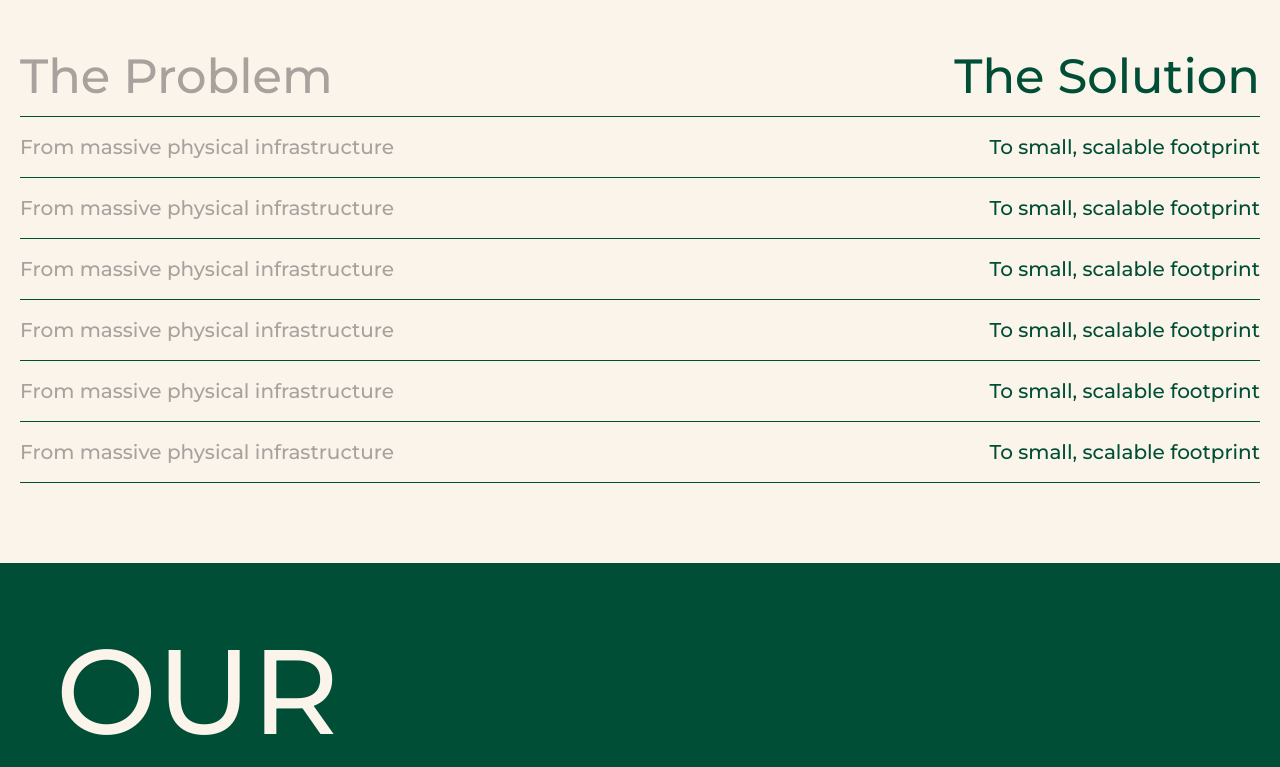
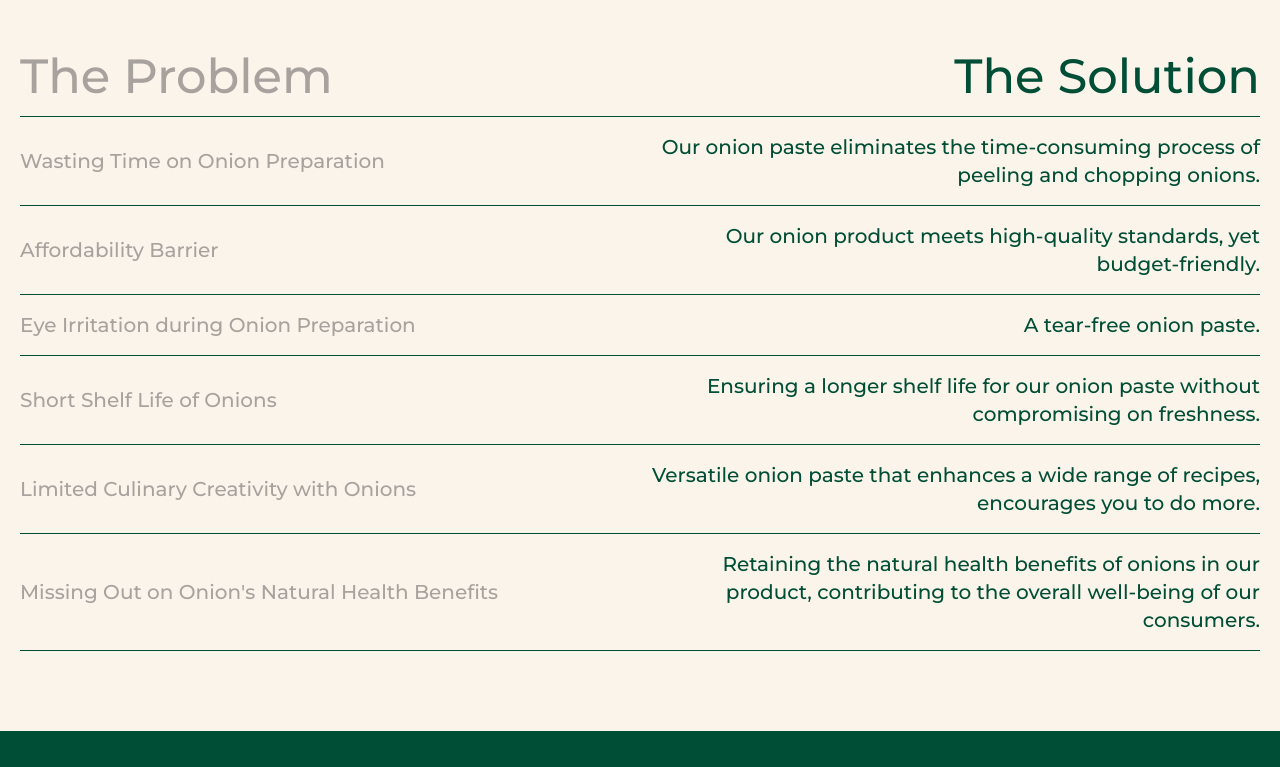
Before and after one commit to Michael-Nwachukwu/Jinjasee, a React (Vite) app: page /our-product in a window 1280 px wide. Shown: the part 580-1347 px from the top of the page. Built offline with nearby package versions, Linux system fonts and the light colour scheme.

Commit message:
Updates to the interface

```diff
--- a/src/macros/AboutBlock.jsx
+++ b/src/macros/AboutBlock.jsx
@@ -26,11 +26,24 @@ const AboutBlock = () => {
             </div>
             <div className="grid sm:grid-cols-2 gap-6 sm:gap-24 mx-5 sm:mx-8 text-primary-green">
                 <div>
-                    <p className="font-semibold text-2xl sm:text-xl">We're on a mission to help farmers provide for the planet, without harming the earth.</p>
+                    <p className="font-semibold text-2xl sm:text-xl">We're on a mission to reduce post harvest loss. Provide all year availability of farm produce and  help farmers max their potential without fear of producing "too much"</p>
                 </div>
                 <div>
-                    <p className="font-medium text-md">We believe that creating the future the world wants requires changing how the world grows. That’s why Enko® discovers and develops novel products for farmers to protect their crops from pests and disease. Our discovery platform, ENKOMPASS™, uses DNA-encoded libraries, AI, Structure-Based Design, and Machine Learning to find and select the right treatments for the right targets faster and more effectively than traditional R&D methods. By providing farmers with new tools to grow their crops successfully and sustainably, we hope to open the door for increased adoption of other data-driven and emerging technologies in agriculture.
-                    Led by a team of proven scientists, entrepreneurs, and industry veterans, Enko’s innovative science, agile design, and discovery of new modes of action is producing next-generation crop protection solutions that will overcome critical challenges facing the industry.</p>
+                    <div className="font-medium text-md space-y-4">
+
+                        <p>
+                            Jinjasee Global LTD is a pioneering food processing company located in Lagos, Nigeria. Our business is dedicated to creating sustainable post-harvest solutions through a combination of high-quality food processing and consulting services. We understand the critical need to reduce food waste and enhance the value of agricultural produce.
+                        </p>
+
+                        <p>
+                            Our food processing endeavors focus on turning fresh, locally sourced ingredients, like onions, into long-lasting, convenient products, such as natural onion paste, that offer consumers both nutritional benefits and ease of use. Simultaneously, our consulting services extend support to farmers and producers, providing them with the knowledge and tools to improve post-harvest practices, reduce losses, and enhance the overall quality and shelf life of their products.
+                        </p>
+
+                        <p>
+                            Our integrated approach not only reduces food wastage but also aids in boosting local economies, promoting sustainable agriculture, and ensuring that consumers have access to healthier options.
+                        </p>
+
+                    </div>
 
 
                     <div className="w-full py-8">
--- a/src/macros/Benefits.jsx
+++ b/src/macros/Benefits.jsx
@@ -2,28 +2,28 @@ import React from 'react'
 
 const data = [
     {
-        problem: "From massive physical infrastructure",
-        solution: "To small, scalable footprint"
+        problem: "Wasting Time on Onion Preparation",
+        solution: "Our onion paste eliminates the time-consuming process of peeling and chopping onions."
     },
     {
-        problem: "From massive physical infrastructure",
-        solution: "To small, scalable footprint"
+        problem: "Affordability Barrier",
+        solution: "Our onion product meets high-quality standards, yet budget-friendly."
     },
     {
-        problem: "From massive physical infrastructure",
-        solution: "To small, scalable footprint"
+        problem: "Eye Irritation during Onion Preparation",
+        solution: "A tear-free onion paste."
     },
     {
-        problem: "From massive physical infrastructure",
-        solution: "To small, scalable footprint"
+        problem: "Short Shelf Life of Onions",
+        solution: "Ensuring a longer shelf life for our onion paste without compromising on freshness."
     },
     {
-        problem: "From massive physical infrastructure",
-        solution: "To small, scalable footprint"
+        problem: "Limited Culinary Creativity with Onions",
+        solution: "Versatile onion paste that enhances a wide range of recipes, encourages you to do more."
     },
     {
-        problem: "From massive physical infrastructure",
-        solution: "To small, scalable footprint"
+        problem: "Missing Out on Onion's Natural Health Benefits",
+        solution: "Retaining the natural health benefits of onions in our product, contributing to the overall well-being of our consumers."
     },
 ]
 
@@ -43,10 +43,10 @@ const Benefits = () => {
                 {data.map((data, index) => {
                     return(
                         <li key={index} className="flex justify-between items-center border-b border-primary-green py-4">
-                            <p className="text-[#a8a29e] text-sm sm:text-xl font-medium">
+                            <p className="text-[#a8a29e] text-sm sm:text-xl font-medium w-2/4">
                                 {data.problem}
                             </p>
-                            <p className="text-primary-green text-sm sm:text-xl font-medium text-right">
+                            <p className="text-primary-green text-sm sm:text-xl font-medium text-right w-2/4">
                                 {data.solution}
                             </p>
                         </li>
--- a/src/macros/Footer.jsx
+++ b/src/macros/Footer.jsx
@@ -8,7 +8,7 @@ const Footer = () => {
 
     const navLinks = [
         {title: 'About Jinjasee', to: '/about-jinjasee'},
-        {title: 'Explore our product', to: '/our-product'},
+        {title: 'our product', to: '/our-product'},
         {title: 'Recent Updates', to: '/our-blog'},
         {title: 'Keep in touch', to: '/contact-jinjasee'},
     ];
--- a/src/macros/Mission.jsx
+++ b/src/macros/Mission.jsx
@@ -7,17 +7,17 @@ function classNames(...classes) {
 
 const Mission = () => {
     let [categories] = useState({
-        "Take action": [
-          "Lorem ipsum dolor, sit amet consectetur adipisicing elit. Laboriosam sed architecto optio expedita quaerat debitis neque incidunt, at qui reiciendis recusandae ut dolorum esse quas in, quos et accusantium dolor."
+        "Sustain agriculture": [
+          "Pioneering solutions to minimize post-harvest losses and strengthen global food security by introducing cutting-edge practices and technologies."
         ],
-        "Change the game": [
-          "gwarn Lorem ipsum dolor, sit amet consectetur adipisicing elit. Laboriosam sed architecto optio expedita quaerat debitis neque incidunt, at qui reiciendis recusandae ut dolorum esse quas in, quos et accusantium dolor."
+        "Consumer-Centric": [
+          "Designing and delivering products that resonate with the evolving needs of consumers, restaurants, and food processors, ensuring versatility and satisfaction."
         ],
-        "Make an impact": [
-          "tusk Lorem ipsum dolor, sit amet consectetur adipisicing elit. Laboriosam sed architecto optio expedita quaerat debitis neque incidunt, at qui reiciendis recusandae ut dolorum esse quas in, quos et accusantium dolor."
+        "Empower Farmers:": [
+          "Dedication to improving the lives of small-holder farmers by implementing strategies that reduce post-harvest losses, boost agricultural efficiency, and contribute to sustainable livelihoods."
         ],
-        "Set new standards": [
-            "sifu Lorem ipsum dolor, sit amet consectetur adipisicing elit. Laboriosam sed architecto optio expedita quaerat debitis neque incidunt, at qui reiciendis recusandae ut dolorum esse quas in, quos et accusantium dolor."
+        "Always Available": [
+            "Ensuring a consistent and uninterrupted supply of farm produce throughout the year, breaking free from seasonal constraints to meet the demands of consumers and maintain a reliable food source."
         ],
     })
 
@@ -34,7 +34,7 @@ const Mission = () => {
                                     key={category}
                                     className={({ selected }) =>
                                         classNames(
-                                            'w-full py-2.5 text-xs sm:text-md font-medium leading-5 text-primary-green',
+                                            'w-full py-2.5 text-xs sm:text-lg font-medium leading-5 text-primary-green',
                                             'focus:outline-none',
                                             selected
                                                 ? 'border-b border-primary-green'
--- a/src/macros/Products.jsx
+++ b/src/macros/Products.jsx
@@ -14,7 +14,7 @@ const Products = () => {
                 </div>
                 <div className="flex flex-col-reverse pl-5 sm:flex-col justify-between items-start py-3 gap-5">
                     <PrimBtn primaryBtnText={'order now'} />
-                    <p className='text-2xl text-light-green font-light'>Lorem ipsum dolor sit amet consectetur adipisicing elit. Similique minima laboriosam ipsum tempore aut sunt deleniti explicabo animi odit.</p>
+                    <p className='text-lg text-light-green font-light'>Our product, the Natural Paste Onion Plus, is an innovative product crafted from 100% natural and fresh onions, free from artificial additives. It offers a unique and versatile flavor profile, catering to health-conscious consumers and culinary enthusiasts. The product is positioned as a premium and convenient solution, targeting households, restaurants, and food manufacturers.</p>
                     <h1 className="text-light-green font-semibold text-5xl sm:text-7xl">Natural Paste Onion +</h1>
                 </div>
             </div>
--- a/src/pages/Contact.jsx
+++ b/src/pages/Contact.jsx
@@ -6,7 +6,7 @@ const Contact = () => {
             <div className="grid sm:grid-cols-2 gap-10 sm:gap-0">
                 <div className='max-w-md flex flex-col justify-between gap-10'>
                     <div className='text-2xl sm:text-4xl font-medium'>
-                        Thank you for your interest in Enko®! Please fill out our form here and a team member will be in touch.
+                        Thank you for your interest in Jinjasee! Please fill out our form here and a team member will be in touch.
                     </div>
                     <div className="flex flex-col gap-3 font-normal text-md">
                         <p>info@jinjasee.com</p>
```
